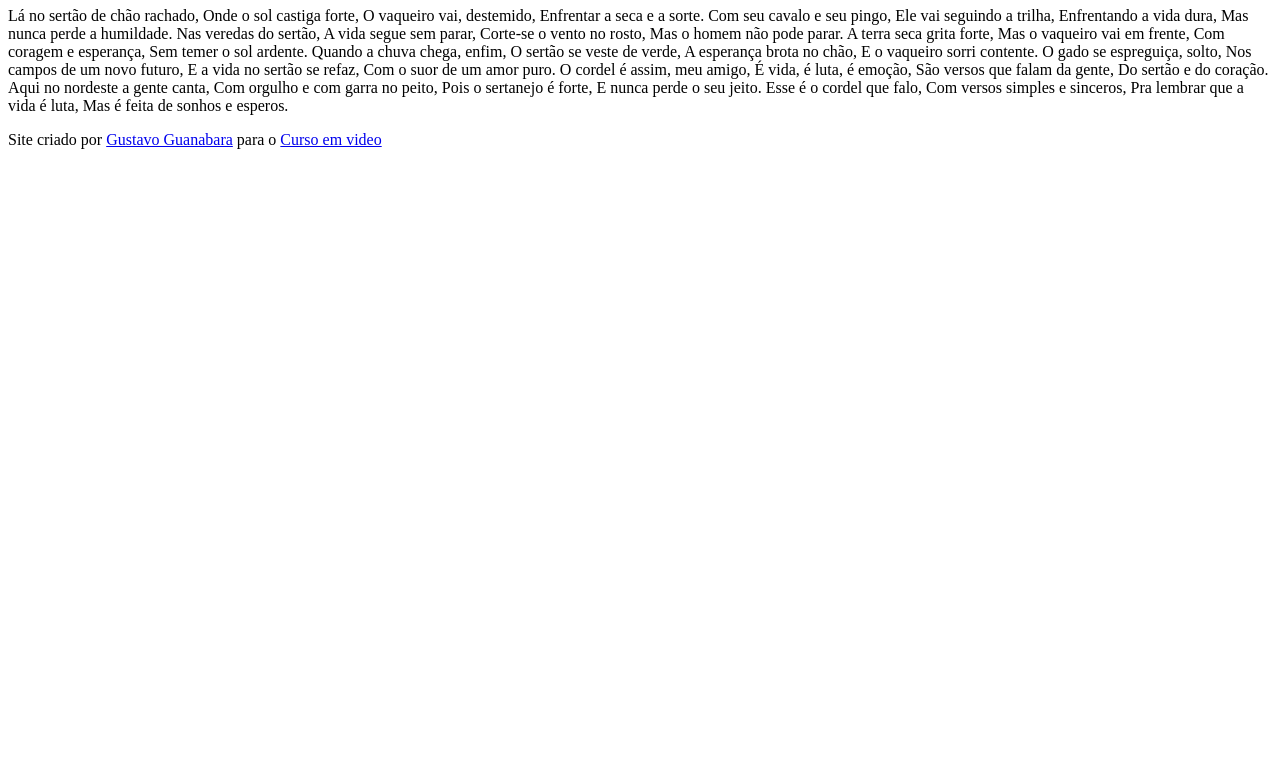
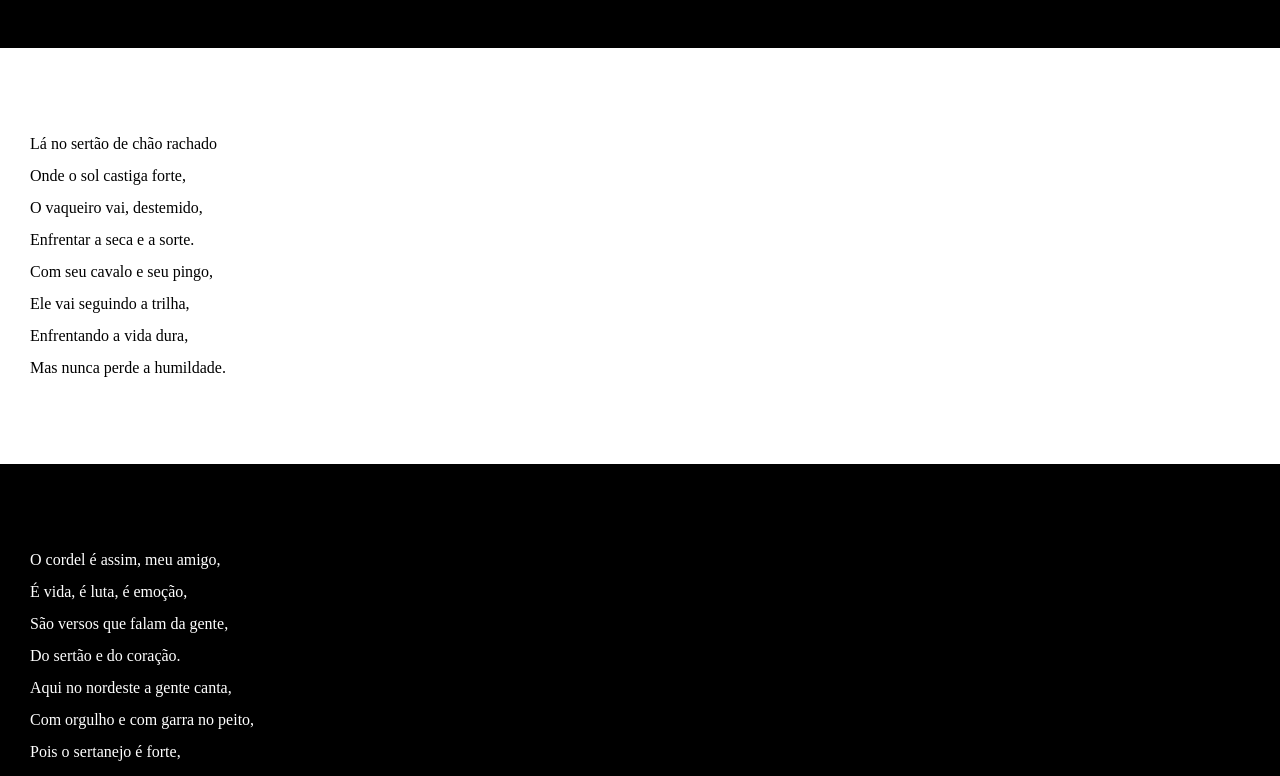
Before and after one commit to yThiagohenrique/html-css, a plain HTML site: page ex012G/index.html in a window 1280 px wide. Shown: the part 107-883 px from the top of the page. Before the commit the page ends 800 px from the top, so only its background shows below. Drawn offline with Linux system fonts and the light colour scheme.

Commit message:
atualizei  estilos dos textos e blocos

```diff
--- /dev/null
+++ b/ex012G/estilo/style.css
@@ -0,0 +1,64 @@
+@charset "UTF-8";
+
+* {
+    margin: 0px;
+    padding: 0px;
+}
+
+html, body {
+    min-height: 100vh;
+    background-color: darkgray;
+}
+
+header {
+    background-color: black;
+    color: white;
+    text-align: center;
+}
+
+header > h1 {
+    padding-top: 50px;
+    font-variant: small-caps;
+}
+
+header > p {
+    padding-bottom: 50px;
+}
+
+a {
+    color: white;
+    text-decoration: none;
+    font-weight: bolder;
+}
+
+a:hover {
+    text-decoration: underline;
+}
+
+section {
+    padding-top: 10vh;
+    padding-bottom: 10vh;
+    line-height: 2em;
+    padding-left: 30px;
+}
+
+section.normal {
+    background-color: white;
+    color: black;
+}
+
+section.imagem {
+    background-color: black;
+    color: white;
+}
+
+section.imagem > p {
+    width: 400px;
+    background-color: black;
+}
+footer {
+    background-color: black;
+    color: white;
+    text-align: center;
+    padding: 10px;
+}
--- a/ex012G/index.html
+++ b/ex012G/index.html
@@ -4,56 +4,67 @@
     <meta charset="UTF-8">
     <meta name="viewport" content="width=device-width, initial-scale=1.0">
     <title>Cordel Moderno</title>
-</head>
+    <link rel="stylesheet" href="estilo/style.css"
 <body>
     <header>
         <h1>Cordel Moderno</h1>
         <p>Site: Chatgpt</p>
     </header>
 
-        Lá no sertão de chão rachado,
-    Onde o sol castiga forte,
-    O vaqueiro vai, destemido,
-    Enfrentar a seca e a sorte.
-    Com seu cavalo e seu pingo,
-    Ele vai seguindo a trilha,
-    Enfrentando a vida dura,
-    Mas nunca perde a humildade.
+        <section class="normal">
+            <p>
+                Lá no sertão de chão rachado<br>
+                    Onde o sol castiga forte, <br>
+                    O vaqueiro vai, destemido, <br>
+                    Enfrentar a seca e a sorte. <br>
+                    Com seu cavalo e seu pingo, <br>
+                    Ele vai seguindo a trilha, <br>
+                    Enfrentando a vida dura, <br>
+                    Mas nunca perde a humildade.
+            </p>
+        </section>
 
-    Nas veredas do sertão,
-    A vida segue sem parar,
-    Corte-se o vento no rosto,
-    Mas o homem não pode parar.
-    A terra seca grita forte,
-    Mas o vaqueiro vai em frente,
-    Com coragem e esperança,
-    Sem temer o sol ardente.
 
-    Quando a chuva chega, enfim,
-    O sertão se veste de verde,
-    A esperança brota no chão,
-    E o vaqueiro sorri contente.
-    O gado se espreguiça, solto,
-    Nos campos de um novo futuro,
-    E a vida no sertão se refaz,
-    Com o suor de um amor puro.
+    <section class="imagem">
+        <p>
+            O cordel é assim, meu amigo, <br>
+            É vida, é luta, é emoção, <br>
+            São versos que falam da gente, <br>
+            Do sertão e do coração. <br>
+            Aqui no nordeste a gente canta, <br>
+            Com orgulho e com garra no peito, <br>
+            Pois o sertanejo é forte, <br>
+            E nunca perde o seu jeito.
+        </p>
+    </section>
 
-    O cordel é assim, meu amigo,
-    É vida, é luta, é emoção,
-    São versos que falam da gente,
-    Do sertão e do coração.
-    Aqui no nordeste a gente canta,
-    Com orgulho e com garra no peito,
-    Pois o sertanejo é forte,
-    E nunca perde o seu jeito.
-
-    Esse é o cordel que falo,
-    Com versos simples e sinceros,
-    Pra lembrar que a vida é luta,
-    Mas é feita de sonhos e esperos.
+    <section class="normal">
+        <p>
+            Esse é o cordel que falo, <br>
+            Com versos simples e sinceros, <br>
+            Pra lembrar que a vida é luta, <br>
+            Mas é feita de sonhos e esperos.
+        </p>
+    </section>
+    <section class="imagem">
+        <p> Esse é o cordel que falo, <br>
+            Com versos simples e sinceros, <br>
+            Pra lembrar que a vida é luta, <br>
+            Mas é feita de sonhos e esperos.</p>
+    </section>
+    <section class="normal">
+        <p>Lá no sertão de chão rachado<br>
+            Onde o sol castiga forte, <br>
+            O vaqueiro vai, destemido, <br>
+            Enfrentar a seca e a sorte. <br>
+            Com seu cavalo e seu pingo, <br>
+            Ele vai seguindo a trilha, <br>
+            Enfrentando a vida dura, <br>
+            Mas nunca perde a humildade.</p>
+    </section>
 
     <footer>
-        <p>Site criado por <a href="'https://gustavoguanabara.github.io" target="_blank">Gustavo Guanabara</a> para o <a href="'https://www.cursoemvideo.com" target="_blank">Curso em video</a></p>
+        <p>Site criado por <a href="https://gustavoguanabara.github.io" target="_blank">Gustavo Guanabara</a> para o <a href="https://www.cursoemvideo.com" target="_blank">Curso em video</a></p>
     </footer>
 
 
```
